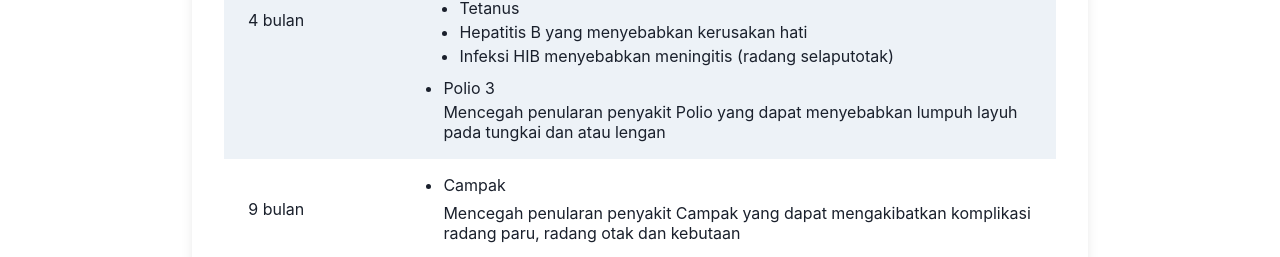
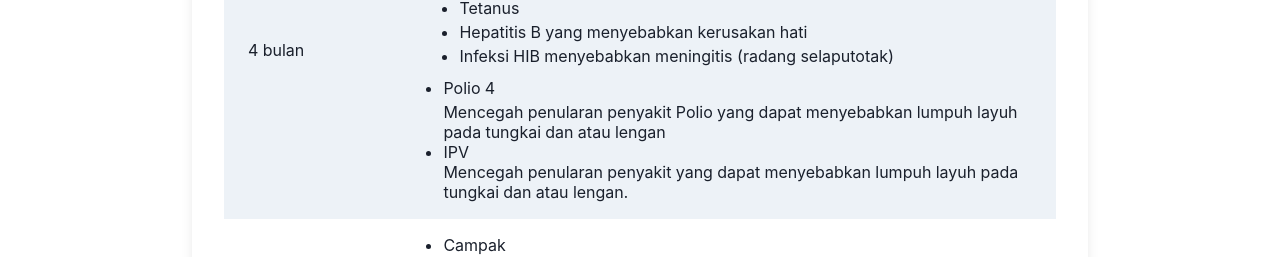
Before and after one commit to Firdaus909/Stunting-React-App, a React (Create React App) app: page /schedule in a window 1280 px wide. Shown: the part 1172-1429 px from the top of the page. Built offline with nearby package versions, Linux system fonts and the light colour scheme; no server answers.

Commit message:
Update data schedule
update data schedule

```diff
--- a/src/pages/Schedule.tsx
+++ b/src/pages/Schedule.tsx
@@ -162,10 +162,15 @@ const Schedule = () => (
                         </ListItem>
                       </UnorderedList>
                     </Text>
-                    <ListItem mt={3}>Polio 3</ListItem>
+                    <ListItem mt={3}>Polio 4</ListItem>
                     <Text mt={1}>
                       Mencegah penularan penyakit Polio yang dapat menyebabkan
-                      lumpuh layuh pada tungkai dan atau lengan
+                      lumpuh layuh <br /> pada tungkai dan atau lengan
+                    </Text>
+                    <ListItem>IPV</ListItem>
+                    <Text>
+                      Mencegah penularan penyakit yang dapat menyebabkan lumpuh
+                      layuh pada tungkai dan atau lengan.
                     </Text>
                   </UnorderedList>
                 </Td>
```
